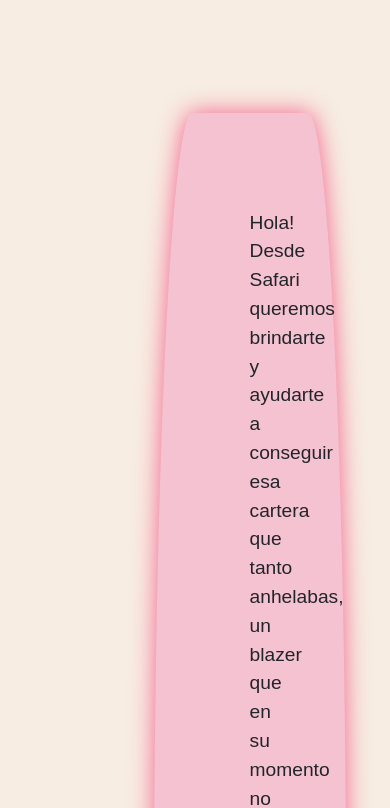
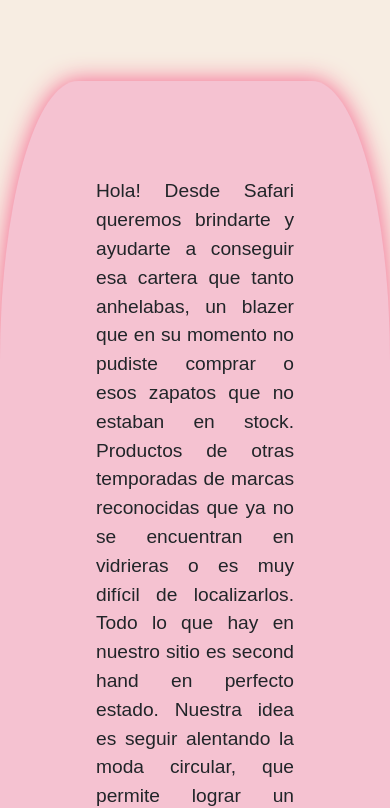
Before and after one commit to ezequielcardoxo/CodHouse-Tienda-de-Ropa---Cardoso-E, a website: page pages/nosotrxs.html in a window 390 px wide. Shown: the part 477-1285 px from the top of the page. Drawn offline with nearby package versions, Linux system fonts and the light colour scheme.

Commit message:
se hizo un arreglo en la page nosotrxs

```diff
--- a/scss/componentes/_restodelcss.scss
+++ b/scss/componentes/_restodelcss.scss
@@ -38,4 +38,16 @@
     border-radius: 20%;
     padding: 5em;
     box-shadow: 0 0 1.3em 0 #f55f8c;
+    display: flex;
+    justify-content: center;
+
+    @media only screen and (max-width: 480px) {
+
+        flex-direction: column;
+        justify-content: center;
+        justify-items: center;
+        align-items: center;
+        margin: 0 auto;
+        margin-bottom: 6em;
+    }
 }
```
Also changed, not shown: style/style.css, 1 other file.
